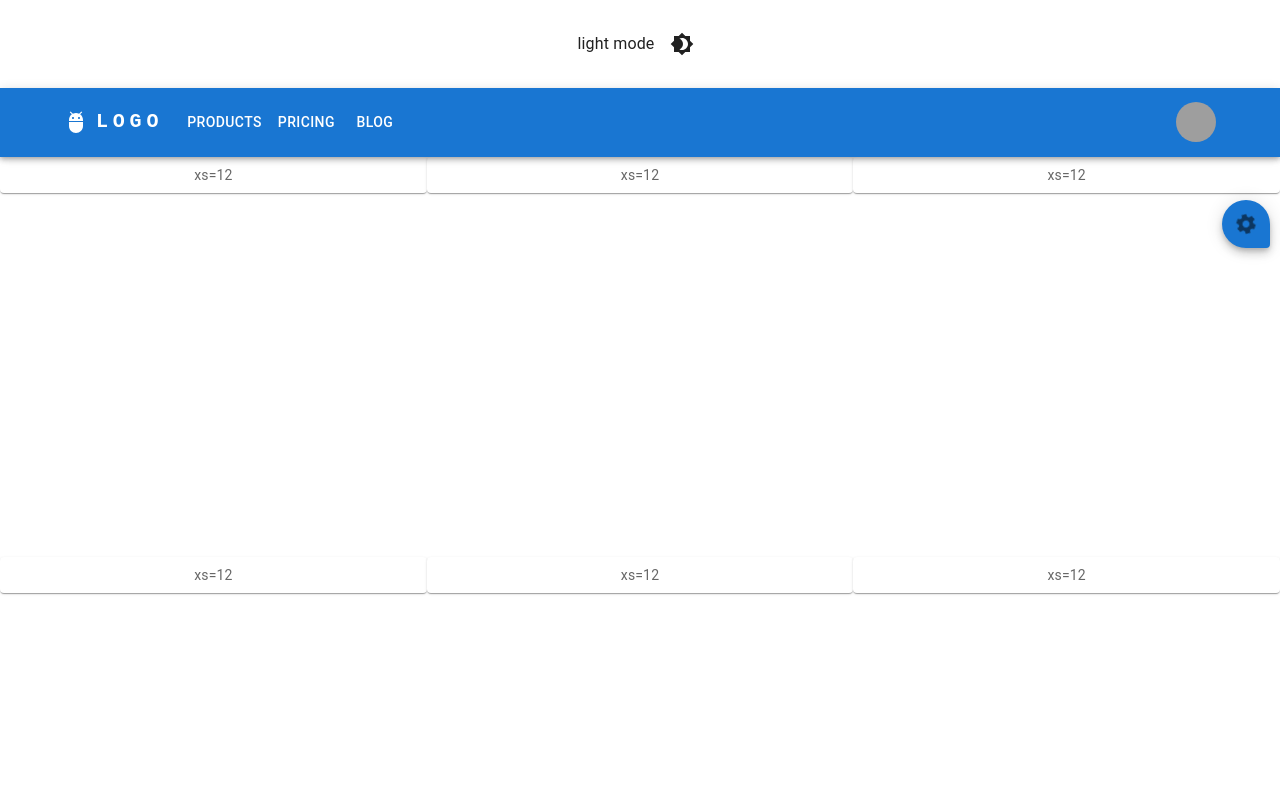
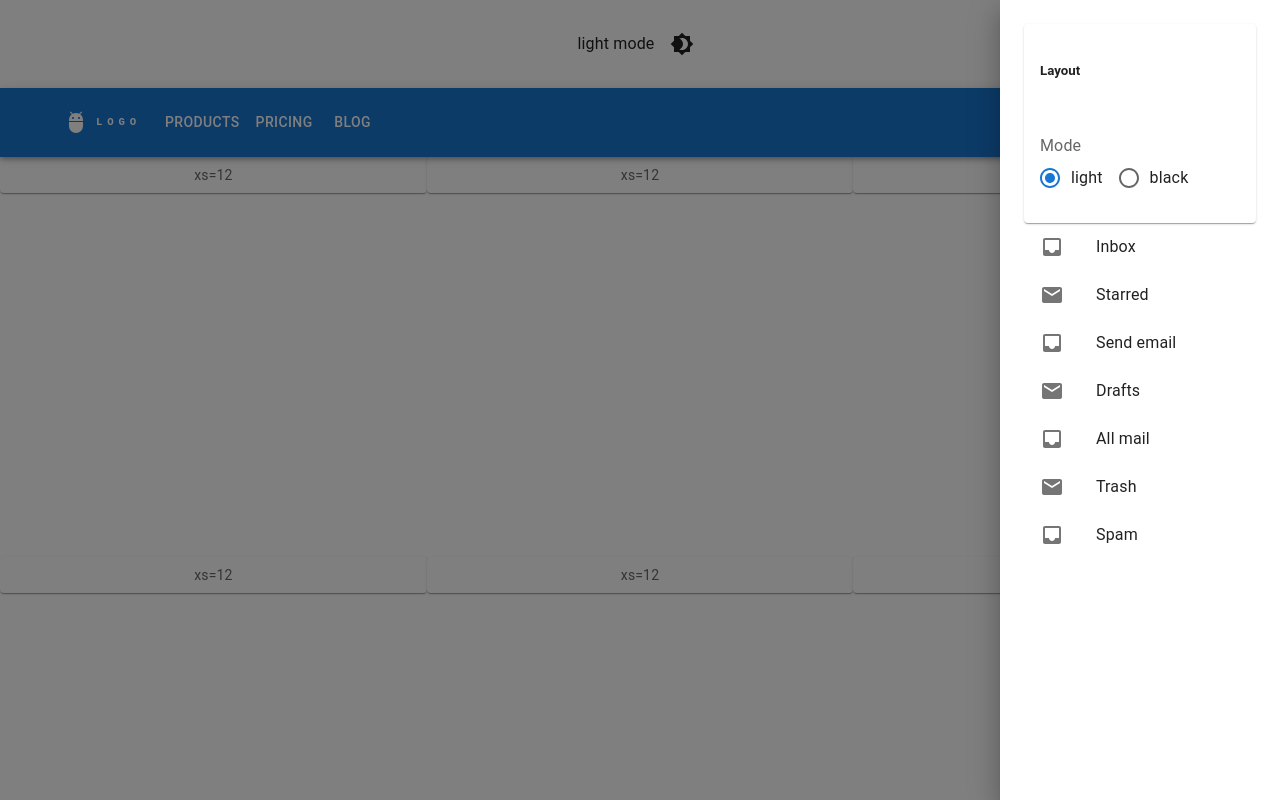
Before and after one commit to choi-changho/yarn-vite-react-app, a React (Vite) app: page / in a window 1280 px wide. Both pictures are taken after a click on the button 1246 px from the left and 224 px from the top of the page. Shown: the top 800 px of the page. Built offline with nearby package versions, Linux system fonts and the light colour scheme; grey boxes are pictures that could not be loaded.

Commit message:
Live Customize 작업 진행중

```diff
--- a/src/App.tsx
+++ b/src/App.tsx
@@ -5,9 +5,8 @@ import Header from '@/component/header/Header';
 import Layout from '@/Layout';
 import {Box, IconButton, ThemeProvider} from '@mui/material';
 import CustomTheme from '@/theme/CustomTheme';
-import FloatingActionButton from '@/component/button/FloatingActionButton/FloatingActionButton';
-import RotateIconButton from '@/component/button/RotateIconButton/RotateIconButton';
-import SettingsIcon from '@mui/icons-material/Settings';
+import LiveCustomizeDrawer from '@/component/drawer/LiveCustomizeDrawer/LiveCustomizeDrawer';
+import Types from '@/component/types';
 
 export default function App() {
 	// const theme = useTheme();
@@ -36,9 +35,11 @@ export default function App() {
 			<Layout />
 			{/* <UseQueryTest /> */}
 			{/* <CharacterCounter /> */}
-			<FloatingActionButton>
-				<RotateIconButton icon={<SettingsIcon />} />
-			</FloatingActionButton>
+			{/* <FloatingActionButton> */}
+			{/* 	<RotateIconButton icon={<SettingsIcon />} /> */}
+			{/* </FloatingActionButton> */}
+			<LiveCustomizeDrawer />
+			<Types />
 		</ThemeProvider>
 	);
 }
--- /dev/null
+++ b/src/component/drawer/LiveCustomizeDrawer/LiveCustomizeDrawer.tsx
@@ -0,0 +1,88 @@
+import {
+	Card,
+	CardContent,
+	CardHeader,
+	Drawer,
+	FormControl,
+	FormControlLabel,
+	FormLabel,
+	ListItem,
+	ListItemButton,
+	ListItemIcon,
+	ListItemText,
+	Radio,
+	RadioGroup,
+} from '@mui/material';
+import React, {useState} from 'react';
+import RotateIconButton from '@/component/button/RotateIconButton/RotateIconButton';
+import SettingsIcon from '@mui/icons-material/Settings';
+import FloatingActionButton from '@/component/button/FloatingActionButton/FloatingActionButton';
+import InboxIcon from '@mui/icons-material/Inbox';
+import MailIcon from '@mui/icons-material/Mail';
+import Grid2 from '@mui/material/Unstable_Grid2';
+
+export default function LiveCustomizeDrawer() {
+	const [open, setOpen] = useState(false);
+
+	const toggleDrawer = (flag: boolean) => {
+		setOpen(flag);
+	};
+
+	const list = () => (
+		<Grid2 container display='flex' flexGrow='row wrap' marginTop='-24px' padding='24px' boxSizing='border-box'>
+			<Grid2 xs={12} paddingTop={3}>
+				<Card>
+					<CardHeader title='Layout' titleTypographyProps={{variant: 'h5', component: 'h5'}} />
+					<CardContent>
+						<FormControl>
+							<FormLabel>Mode</FormLabel>
+							<RadioGroup defaultValue='light' name='radio-buttons-group' sx={{display: 'flex', flexFlow: 'row wrap'}}>
+								<FormControlLabel value='light' control={<Radio />} label='light' />
+								<FormControlLabel value='black' control={<Radio />} label='black' />
+							</RadioGroup>
+						</FormControl>
+					</CardContent>
+				</Card>
+			</Grid2>
+			<Grid2 xs={12}>
+				{['Inbox', 'Starred', 'Send email', 'Drafts'].map((text, index) => (
+					<ListItem key={text} disablePadding>
+						<ListItemButton>
+							<ListItemIcon>{index % 2 === 0 ? <InboxIcon /> : <MailIcon />}</ListItemIcon>
+							<ListItemText primary={text} />
+						</ListItemButton>
+					</ListItem>
+				))}
+			</Grid2>
+			<Grid2 xs={12}>
+				{['All mail', 'Trash', 'Spam'].map((text, index) => (
+					<ListItem key={text} disablePadding>
+						<ListItemButton>
+							<ListItemIcon>{index % 2 === 0 ? <InboxIcon /> : <MailIcon />}</ListItemIcon>
+							<ListItemText primary={text} />
+						</ListItemButton>
+					</ListItem>
+				))}
+			</Grid2>
+		</Grid2>
+	);
+
+	return (
+		<div>
+			<FloatingActionButton>
+				<RotateIconButton icon={<SettingsIcon />} onClick={() => toggleDrawer(true)} />
+			</FloatingActionButton>
+			<Drawer
+				anchor='right'
+				open={open}
+				onClose={() => toggleDrawer(false)}
+				PaperProps={{
+					sx: {width: 280, maxHeight: '100vh', overflow: 'auto'},
+					role: 'presentation',
+				}}
+			>
+				{list()}
+			</Drawer>
+		</div>
+	);
+}
--- /dev/null
+++ b/src/component/types/index.tsx
@@ -0,0 +1,51 @@
+import {Box, Typography} from '@mui/material';
+
+export default function Types() {
+	return (
+		<Box sx={{width: '100%', maxWidth: 500}}>
+			<Typography variant='h1' gutterBottom>
+				h1. Heading
+			</Typography>
+			<Typography variant='h2' gutterBottom>
+				h2. Heading
+			</Typography>
+			<Typography variant='h3' gutterBottom>
+				h3. Heading
+			</Typography>
+			<Typography variant='h4' gutterBottom>
+				h4. Heading
+			</Typography>
+			<Typography variant='h5' gutterBottom>
+				h5. Heading
+			</Typography>
+			<Typography variant='h6' gutterBottom>
+				h6. Heading
+			</Typography>
+			<Typography variant='subtitle1' gutterBottom>
+				subtitle1. Lorem ipsum dolor sit amet, consectetur adipisicing elit. Quos blanditiis tenetur
+			</Typography>
+			<Typography variant='subtitle2' gutterBottom>
+				subtitle2. Lorem ipsum dolor sit amet, consectetur adipisicing elit. Quos blanditiis tenetur
+			</Typography>
+			<Typography variant='body1' gutterBottom>
+				body1. Lorem ipsum dolor sit amet, consectetur adipisicing elit. Quos blanditiis tenetur unde suscipit, quam
+				beatae rerum inventore consectetur, neque doloribus, cupiditate numquam dignissimos laborum fugiat deleniti? Eum
+				quasi quidem quibusdam.
+			</Typography>
+			<Typography variant='body2' gutterBottom>
+				body2. Lorem ipsum dolor sit amet, consectetur adipisicing elit. Quos blanditiis tenetur unde suscipit, quam
+				beatae rerum inventore consectetur, neque doloribus, cupiditate numquam dignissimos laborum fugiat deleniti? Eum
+				quasi quidem quibusdam.
+			</Typography>
+			<Typography variant='button' display='block' gutterBottom>
+				button text
+			</Typography>
+			<Typography variant='caption' display='block' gutterBottom>
+				caption text
+			</Typography>
+			<Typography variant='overline' display='block' gutterBottom>
+				overline text
+			</Typography>
+		</Box>
+	);
+}
--- a/src/theme/CustomTheme.tsx
+++ b/src/theme/CustomTheme.tsx
@@ -2,9 +2,7 @@ import {createTheme, useMediaQuery} from '@mui/material';
 import {useEffect, useMemo, useState} from 'react';
 
 export default function CustomTheme() {
-	const prefersDarkMode = useMediaQuery('(prefers-color-scheme: dark)')
-		? 'dark'
-		: 'light';
+	const prefersDarkMode = useMediaQuery('(prefers-color-scheme: dark)') ? 'dark' : 'light';
 	const [mode, setMode] = useState<'light' | 'dark'>(prefersDarkMode);
 	const colorMode = useMemo(
 		() => ({
@@ -18,6 +16,56 @@ export default function CustomTheme() {
 	const customTheme = useMemo(
 		() =>
 			createTheme({
+				typography: {
+					h1: {
+						fontSize: '2em',
+						marginTop: '0.67em',
+						marginBottom: '0.67em',
+						marginLeft: 0,
+						marginRight: 0,
+						fontWeight: 'bold',
+					},
+					h2: {
+						fontSize: '1.5em',
+						marginTop: '0.83em',
+						marginBottom: '0.83em',
+						marginLeft: 0,
+						marginRight: 0,
+						fontWeight: 'bold',
+					},
+					h3: {
+						fontSize: '1.17em',
+						marginTop: '1em',
+						marginBottom: '1em',
+						marginLeft: 0,
+						marginRight: 0,
+						fontWeight: 'bold',
+					},
+					h4: {
+						fontSize: '1em',
+						marginTop: '1.33em',
+						marginBottom: '1.33em',
+						marginLeft: 0,
+						marginRight: 0,
+						fontWeight: 'bold',
+					},
+					h5: {
+						fontSize: '0.83em',
+						marginTop: '1.67em',
+						marginBottom: '1.67em',
+						marginLeft: 0,
+						marginRight: 0,
+						fontWeight: 'bold',
+					},
+					h6: {
+						fontSize: '0.67em',
+						marginTop: '2.33em',
+						marginBottom: '2.33em',
+						marginLeft: 0,
+						marginRight: 0,
+						fontWeight: 'bold',
+					},
+				},
 				palette: {
 					mode,
 					// ...(mode === 'light'
```
